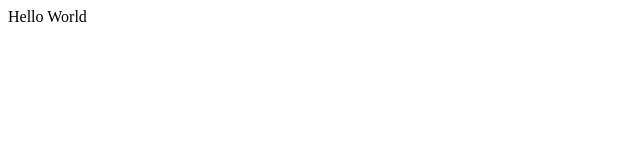
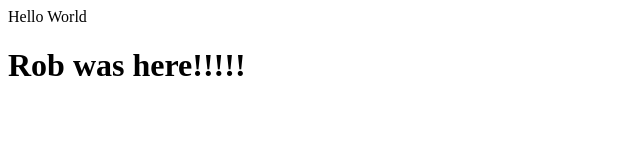
Before and after one commit to juancarbajaltxt/git_sample, a plain HTML site: page index.html in a window 1280 px wide. Shown: the whole page, without its empty margins (0-640 px from the left). Drawn offline with Linux system fonts and the light colour scheme.

Commit message:
robs first commit

```diff
--- a/index.html
+++ b/index.html
@@ -7,5 +7,7 @@
     <title>Document</title>
 </head>
 <body>Hello World
+
+    <h1>Rob was here!!!!!</h1>
 </body>
 </html>
```
